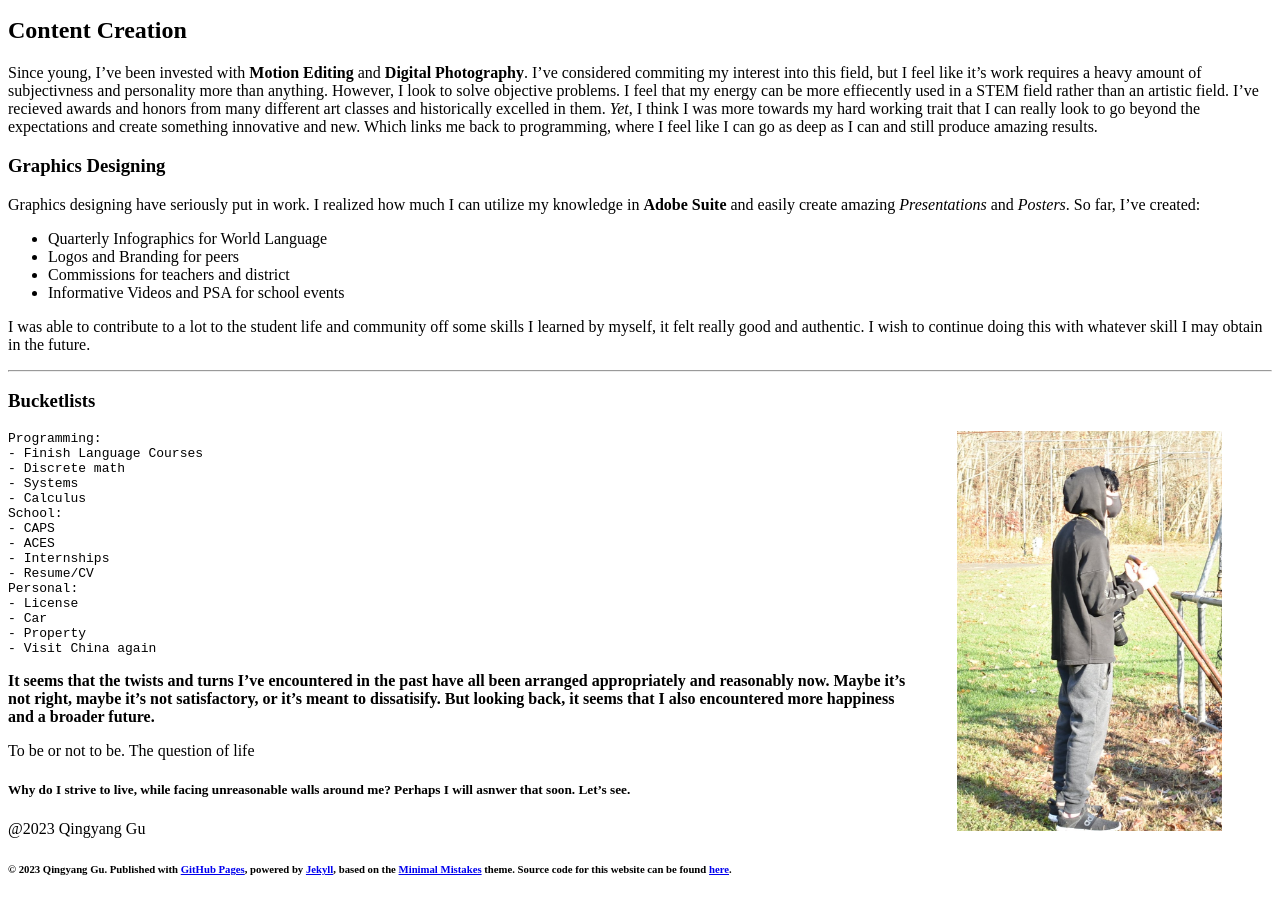
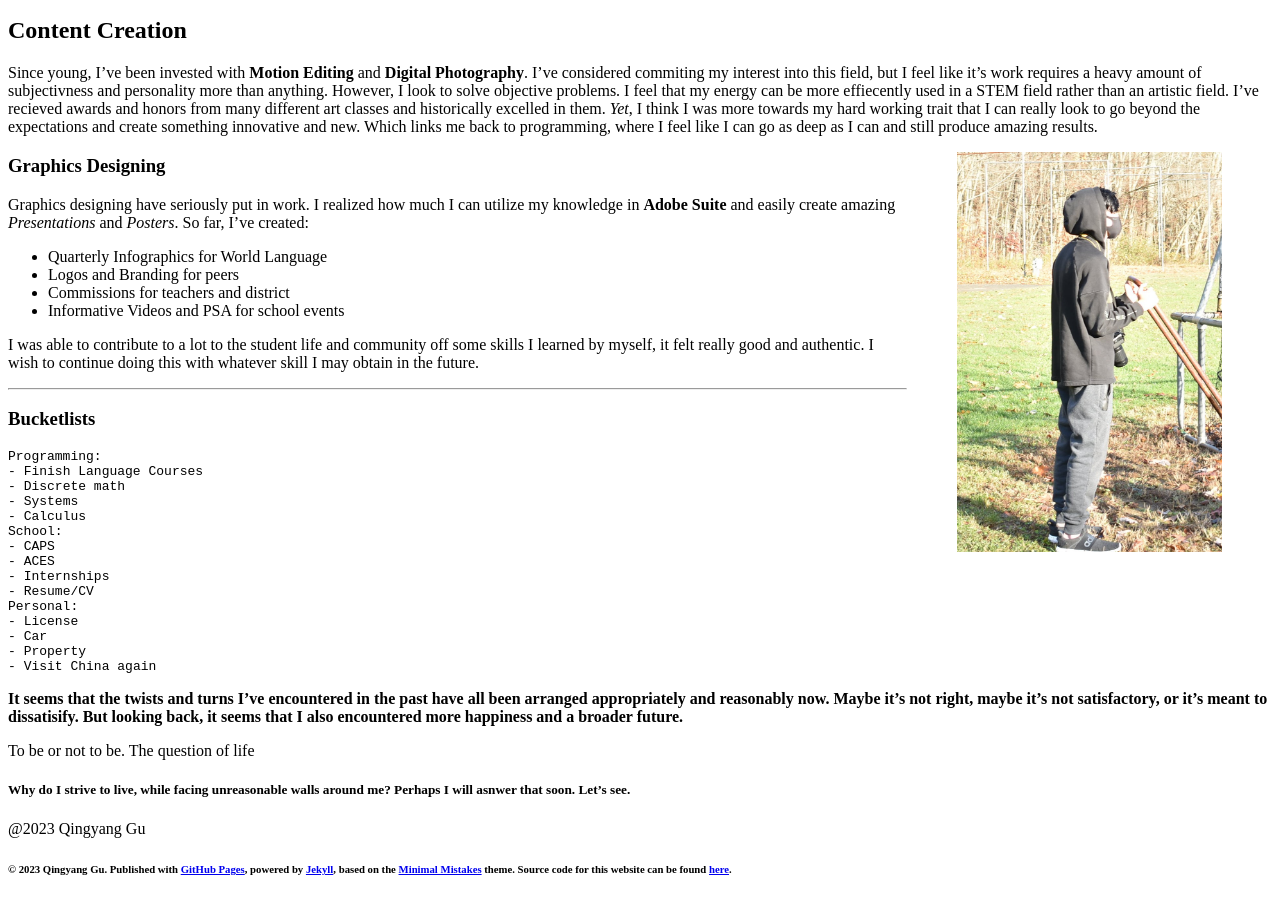
Before and after one commit to frankqgu/frankqgu.github.io, a Jekyll site: the page built from blogs/18yrs.md, in a window 1280 px wide and 900 px high, scrolled down 1299 px. Built offline with Jekyll 4.4.1, drawn with Linux system fonts in a browser that asks for light colours; nearby versions of some CDN libraries; comment, search, counter and statistics services are not loaded.

Commit message:
Update 18yrs.md

````diff
--- a/blogs/18yrs.md
+++ b/blogs/18yrs.md
@@ -42,6 +42,11 @@ The first thing I did on the night of  my birthday was to instantly sign up for
 
 Since young, I've been invested with **Motion Editing** and **Digital Photography**. I've considered commiting my interest into this field, but I feel like it's work requires a heavy amount of subjectivness and personality more than anything. However, I look to solve objective problems. I feel that my energy can be more effiecently used in a STEM field rather than an artistic field. I've recieved awards and honors from many different art classes and historically excelled in them. *Yet*, I think I was more towards my hard working trait that I can really look to go beyond the expectations and create something innovative and new. Which links me back to programming, where I feel like I can go as deep as I can and still produce amazing results.
 
+
+<img src="https://frankqgu.github.io/blogs/18yr.asset/photo.jpg" width="265" height="400" ALIGN="right" style="float:right;margin:0px 50px">
+
+
+
 ### Graphics Designing
 
 Graphics designing have seriously put in work. I realized how much I can utilize my knowledge in **Adobe Suite** and easily create amazing *Presentations* and *Posters*. So far, I've created:
@@ -57,9 +62,7 @@ I was able to contribute to a lot to the student life and community off some ski
 
 ### Bucketlists
 
-<img src="https://frankqgu.github.io/blogs/18yr.asset/photo.jpg" width="265" height="400" ALIGN="right" style="float:right;margin:0px 50px">
-
-```yaml
+```java
 Programming:
 - Finish Language Courses
 - Discrete math
````
